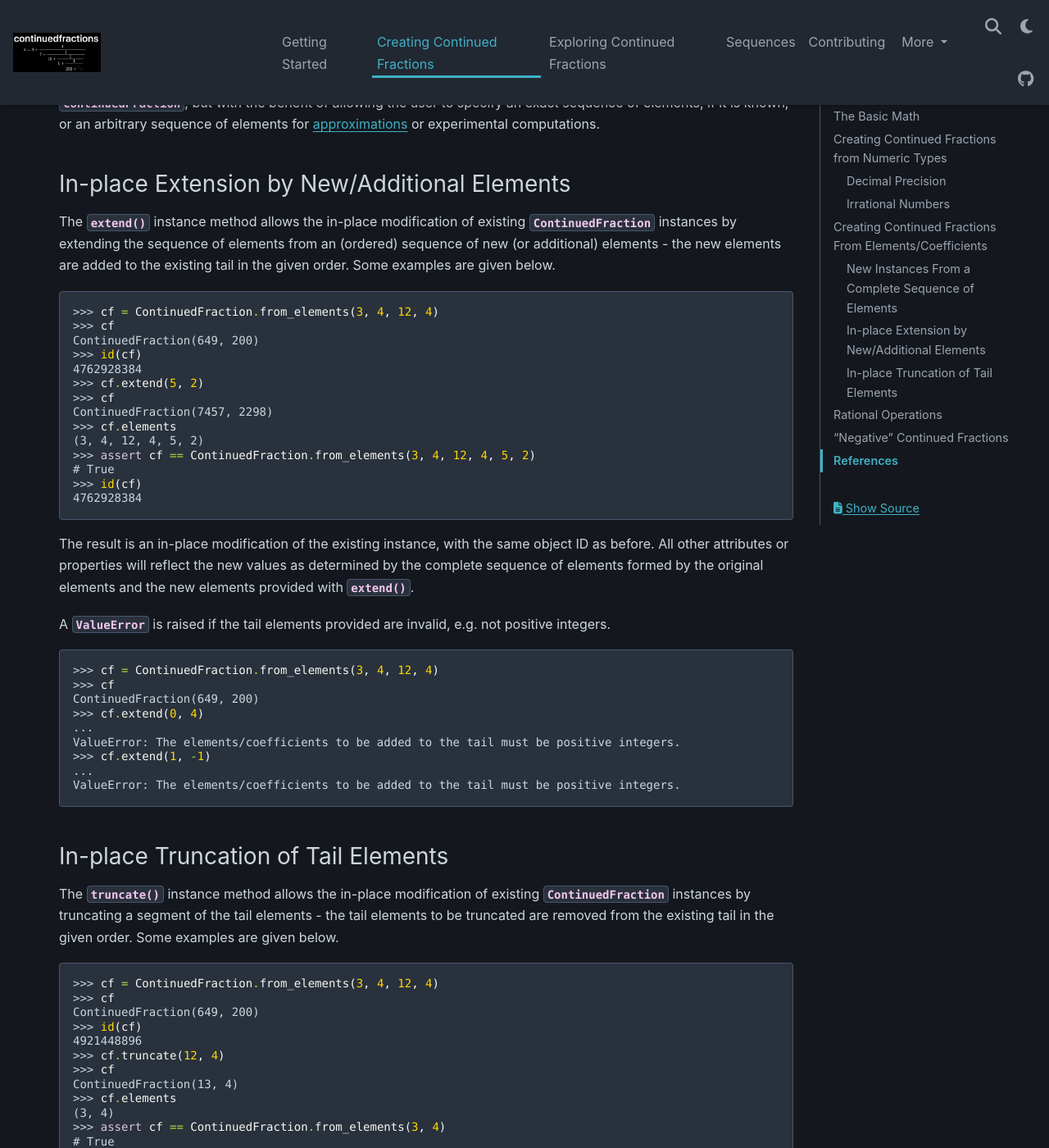
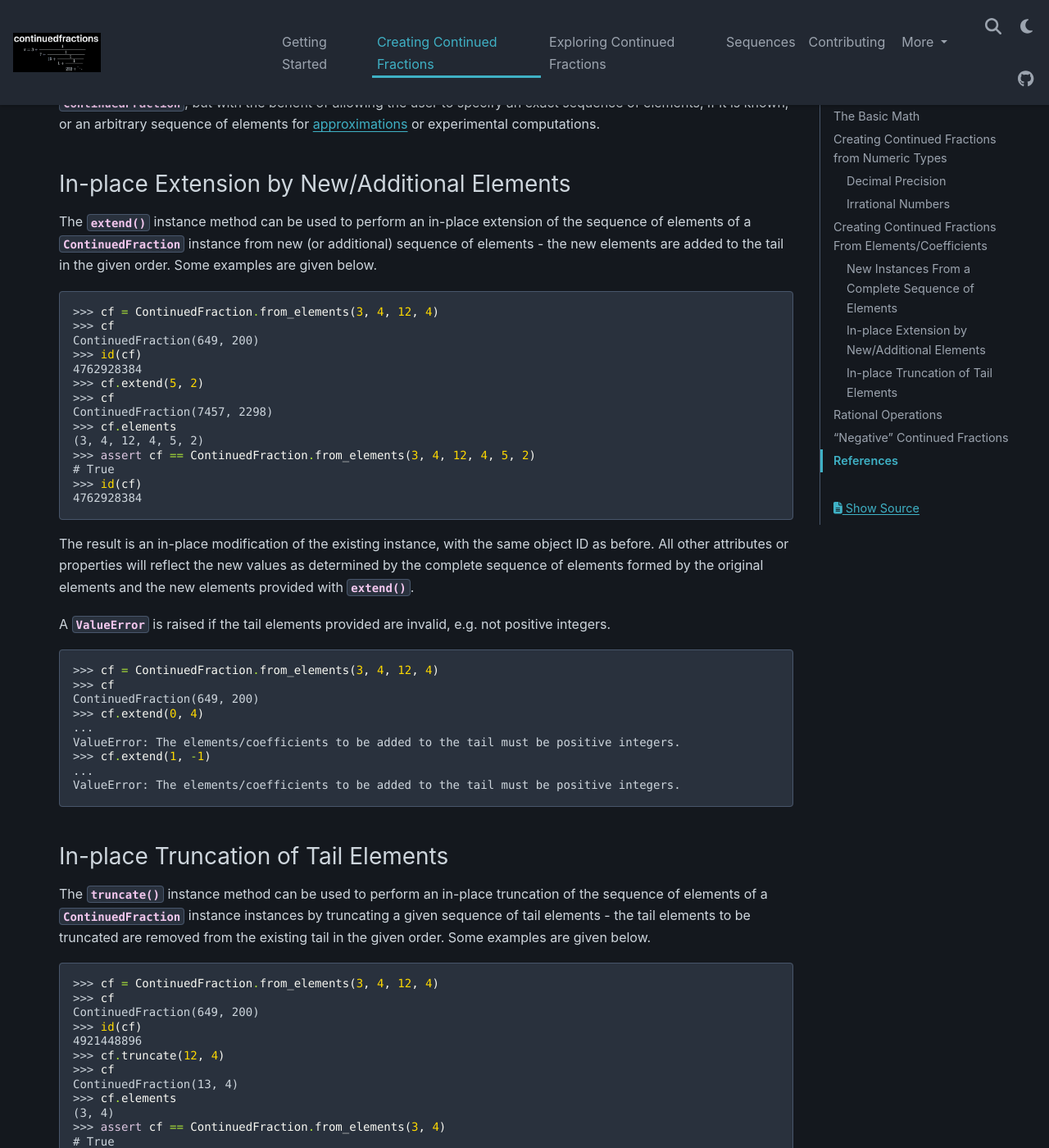
Before and after one commit to sr-murthy/continuedfractions, a Sphinx documentation site: the page built from docs/sources/creating-continued-fractions.rst, in a window 1280 px wide and 1400 px high, scrolled down 5256 px. Shown: the whole window at 82% size. Built offline with Sphinx 7.4.7 and the PyData theme 0.15.4, drawn with Linux system fonts in a browser that asks for light colours; nearby versions of some CDN libraries.

Commit message:
docs: various fixes in docstrings and docs for `ContinuedFraction.{extend, truncate}` instance methods

```diff
--- a/docs/sources/creating-continued-fractions.rst
+++ b/docs/sources/creating-continued-fractions.rst
@@ -205,7 +205,7 @@ For rational numbers :py:meth:`~continuedfractions.continuedfraction.ContinuedFr
 In-place Extension by New/Additional Elements
 ---------------------------------------------
 
-The :py:meth:`~continuedfractions.continuedfraction.ContinuedFraction.extend` instance method allows the in-place modification of existing :py:class:`~continuedfractions.continuedfraction.ContinuedFraction` instances by extending the sequence of elements from an (ordered) sequence of new (or additional) elements - the new elements are added to the existing tail in the given order. Some examples are given below.
+The :py:meth:`~continuedfractions.continuedfraction.ContinuedFraction.extend` instance method can be used to perform an in-place extension of the sequence of elements of a :py:class:`~continuedfractions.continuedfraction.ContinuedFraction` instance from new (or additional) sequence of elements - the new elements are added to the tail in the given order. Some examples are given below.
 
 .. code:: python
 
@@ -245,7 +245,7 @@ A :py:class:`ValueError` is raised if the tail elements provided are invalid, e.
 In-place Truncation of Tail Elements
 ------------------------------------
 
-The :py:meth:`~continuedfractions.continuedfraction.ContinuedFraction.truncate` instance method allows the in-place modification of existing :py:class:`~continuedfractions.continuedfraction.ContinuedFraction` instances by truncating a segment of the tail elements - the tail elements to be truncated are removed from the existing tail in the given order. Some examples are given below.
+The :py:meth:`~continuedfractions.continuedfraction.ContinuedFraction.truncate` instance method can be used to perform an in-place truncation of the sequence of elements of a :py:class:`~continuedfractions.continuedfraction.ContinuedFraction` instance instances by truncating a given sequence of tail elements - the tail elements to be truncated are removed from the existing tail in the given order. Some examples are given below.
 
 .. code:: python
 
```
Also changed, not shown: 1 other file.
